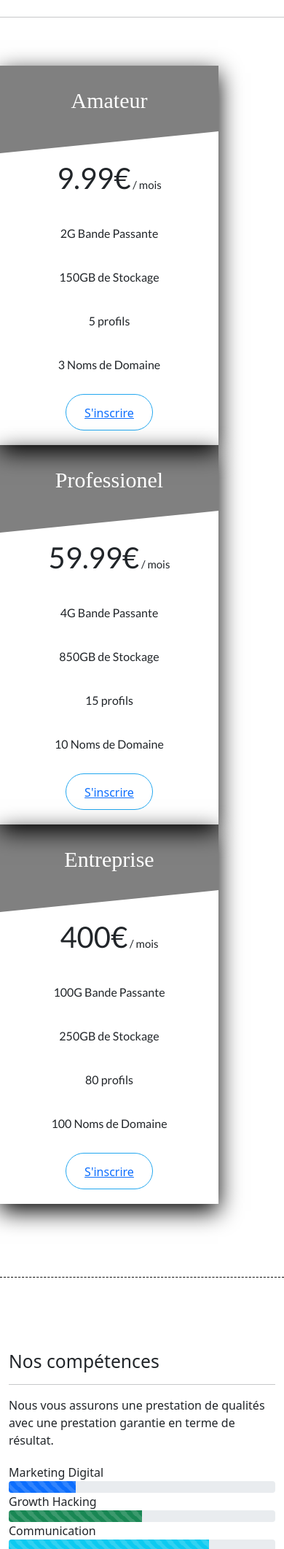
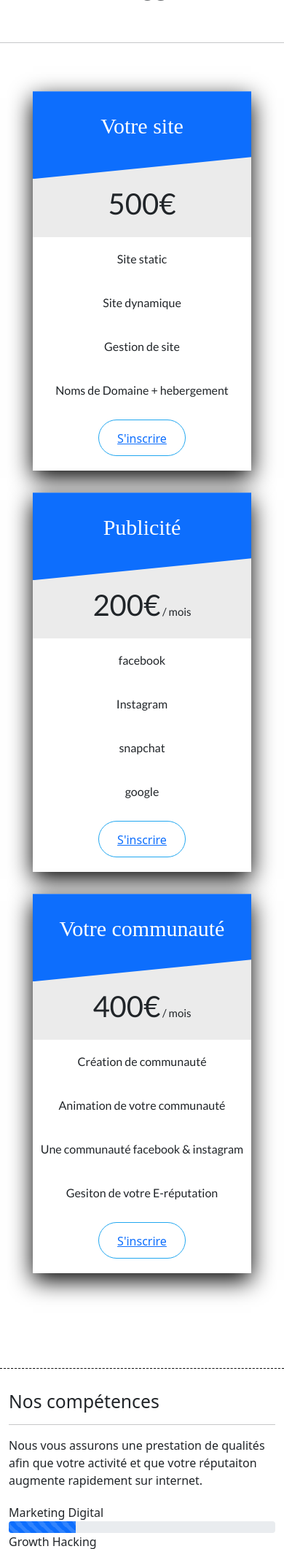
Before and after one commit to RENZOZ78/ORNIKAR, a PHP site: page / in a window 390 px wide. Shown: the part 4121-6244 px from the top of the page at 73% size. Run offline with PHP 8.4, Linux system fonts and the light colour scheme; some libraries are stand-ins or nearby versions.

Commit message:
modif infos & media querie

```diff
--- a/index.html
+++ b/index.html
@@ -30,7 +30,7 @@
     <header id="top" >
         <div class="container">
 
-            <nav class="navbar navbar-expand-md bg-dark navbar-dark fixed-top id="main-nav>
+            <nav class="navbar navbar-expand-md bg-primary navbar-dark fixed-top id="main-nav>
                 <div class="container">
                     <a href="index.html" class="navbar-brand" >Ornikar</a>
                     <button class="navbar-toggler" data-toggle="collapse" data-target="#navbarCollapse">
@@ -76,7 +76,7 @@
                 <div class="col-md-6">
                     <h2>A Propos</h2>
                     <hr>
-                    <p>Notre agence vous propose une pluralité de solution à tous vos porblème. En effet nous écoutons vos demande, identifiant les problèmatiques, posons les étapes du projets, et enfin nous réalisons votre souhait</p>
+                    <p>Notre agence vous propose plusieurs solutions afin que votre activié grossise via le web. En effet nous écoutons vos demande, identifions les problèmatiques, posons les étapes du projets, et enfin nous réalisons votre souhait</p>
                 </div>
 
                 <div class="col-md-6">
@@ -86,13 +86,13 @@
                                 <h5 class="mb-0">
                                     <button class="btn" type="button" data-toggle="collapse" data-target="#collapseOne">
                                         <i class="fas fa-chevron-right"></i>
-                                        &nbsp;Les détails
+                                        &nbsp;Les détails:
                                     </button>
                                 </h5>
                             </div>
                             <div id="collapseOne" class="collapse show" data-parent="#accordionExample" >
                                 <div class="card-body">
-                                    Lorem ipsum dolor sit amet consectetur adipisicing elit. Tempora sit necessitatibus laboriosam itaque quaerat assumenda id magni enim maxime molestiae?
+                                    Nous mettons un point d'honneur à vous proposer des sites modernes, afin que vous puissez attire une large palette de clients.
                                 </div>
                             </div>
                         </div>
@@ -102,13 +102,13 @@
                                 <h5 class="mb-0">
                                     <button class="btn" type="button" data-toggle="collapse" data-target="#collapseTwo">
                                         <i class="fas fa-chevron-right"></i>
-                                        &nbsp;Encore des détails
+                                        &nbsp;Encore des détails: Présence web
                                     </button>
                                 </h5>
                             </div>
                             <div id="collapseTwo" class="collapse" data-parent="#accordionExample" >
                                 <div class="card-body">
-                                    Lorem ipsum dolor sit amet consectetur adipisicing elit. Tempora sit necessitatibus laboriosam itaque quaerat assumenda id magni enim maxime molestiae?
+                                    Nous accentuons votre présence sur le web, de sorte que vous puissiez profitez de tout le potentiel de votre entreprise sur internet.
                                 </div>
                             </div>
                         </div>
@@ -118,13 +118,13 @@
                                 <h5 class="mb-0">
                                     <button class="btn" type="button" data-toggle="collapse" data-target="#collapseThree">
                                         <i class="fas fa-chevron-right"></i>
-                                        &nbsp;Encore plus de détails
+                                        &nbsp;Encore plus de détails: E-réputation
                                     </button>
                                 </h5>
                             </div>
                             <div id="collapseThree" class="collapse" data-parent="#accordionExmple" >
                                 <div class="card-body">
-                                    Lorem ipsum dolor sit amet consectetur adipisicing elit. Tempora sit necessitatibus laboriosam itaque quaerat assumenda id magni enim maxime molestiae?
+                                Parce la réputation de votre société est importante, nous mettons tout en oeuvre que vous clients soient satisfaits et qu'ils le disent tout haut.
                                 </div>
                             </div>
                         </div>
@@ -162,7 +162,7 @@
 
     <section id="ban1" class="py-2">
         <div class="container py-5">
-            <h2 class="pb-3">Êtes-vous prêt à commencer?</h2>
+            <h2 class="pb-3">Êtes-vous prêt à faire passer votre activité à une autre dimension  <i class="fa fa-smile-wink" ></i> </h2>
             <!-- d-none dm-block = technique pour faire disparaitre un element texte a partir de la taille ecran medium -->
             <p class="text-dark d-none d-md-block">Lorem, ipsum dolor sit amet consectetur adipisicing elit. Aperiam odio soluta fugit officiis nulla distinctio, ab tempore quaerat consequuntur. Aut?</p>
             <a href="#" class="btn btn-primary">Démarrez maintenant</a>
@@ -226,56 +226,56 @@
    <section id="prix">
        <h2 class="text-center offreH">Nos offres</h2>
        <hr>
-       <div id="cartes" class="container">
-           <div class="row">
+       <div id="cartes" class="container  ">
+           <div class="row  ">
 
-                <div class="col-lg-4">
+                <div class="col-lg-4 carte">
                     <div class="threeCards">
                         <div class="header">
-                            <h2><span id="spanPrix">9.99€</span> / mois</h2>
+                            <h2><span id="spanPrix">500€</span> </h2>
                             <div class="type">
-                                <h2>Amateur</h2>
+                                <h2>Votre site </h2>
                             </div>
                         </div>
 
-                        <div class="details">2G Bande Passante</div>
-                        <div class="details">150GB de Stockage</div>
-                        <div class="details">5 profils</div>
-                        <div class="details">3 Noms de Domaine</div>
+                        <div class="details">Site static</div>
+                        <div class="details">Site dynamique</div>
+                        <div class="details">Gestion de site</div>
+                        <div class="details"> Noms de Domaine + hebergement</div>
                         <div id="btn"><a href="#">S'inscrire</a></div>
                     </div>
                 </div>
 
-                <div class="col-lg-4">
+                <div class="col-lg-4 carte">
                     <div class="threeCards">
                         <div class="header">
-                            <h2><span id="spanPrix">59.99€</span> / mois</h2>
+                            <h2><span id="spanPrix">200€</span> / mois</h2>
                             <div class="type">
-                                <h2>Professionel</h2>
+                                <h2>Publicité</h2>
                             </div>
                         </div>
 
-                        <div class="details">4G Bande Passante</div>
-                        <div class="details">850GB de Stockage</div>
-                        <div class="details">15 profils</div>
-                        <div class="details">10 Noms de Domaine</div>
+                        <div class="details">facebook</div>
+                        <div class="details">Instagram</div>
+                        <div class="details">snapchat</div>
+                        <div class="details">google</div>
                         <div id="btn"><a href="#">S'inscrire</a></div>
                     </div>
                 </div>
 
-                <div class="col-lg-4">
+                <div class="col-lg-4 carte">
                     <div class="threeCards">
                         <div class="header">
                             <h2><span id="spanPrix">400€</span> / mois</h2>
                             <div class="type">
-                                <h2>Entreprise</h2>
+                                <h2>Votre communauté</h2>
                             </div>
                         </div>
 
-                        <div class="details">100G Bande Passante</div>
-                        <div class="details">250GB de Stockage</div>
-                        <div class="details">80 profils</div>
-                        <div class="details">100 Noms de Domaine</div>
+                        <div class="details">Création de communauté</div>
+                        <div class="details">Animation de votre communauté</div>
+                        <div class="details">Une communauté facebook & instagram</div>
+                        <div class="details">Gesiton de votre E-réputation</div>
                         <div id="btn"><a href="#">S'inscrire</a></div>
                     </div>
                 </div>
@@ -293,7 +293,7 @@
                    <h2>Nos compétences</h2>
                    <hr>
                    <p>
-                       Nous vous assurons une prestation de qualités avec une prestation garantie en terme de résultat.
+                       Nous vous assurons une prestation de qualités afin que votre activité et que votre réputaiton augmente rapidement sur internet.
                    </p>
                </div>
 
--- a/style.css
+++ b/style.css
@@ -66,14 +66,14 @@ h1{
     border-bottom: 1px dashed #2f2d2d;
 }
 
-/* Trois icones */
+/* ***************************Trois icones */
 #icones{
     padding-top: 75px;
     padding-bottom:75px;
     border-bottom: 1px dashed #2f2d2d;
 }
 
-/* 1er banniere */
+/************************* 1er banniere */
 
 #ban1{
     position: relative;
@@ -101,7 +101,7 @@ h1{
     padding-bottom: 40px;
 }
 
-/* seconde nbanniere */
+/*************************** seconde banniere */
 
 #ban2{
     position: relative;
@@ -119,7 +119,7 @@ h1{
     font-weight: 400;
 }
 
-/* Cartes */
+/*********************************** Cartes */
 
 .offreH{
     font-size: 70px;
@@ -148,7 +148,7 @@ h1{
     height: 200px;
     width: 300px;
     position: relative;
-    background: rgba(216, 216, blu216, 0.5)
+    background: rgba(216, 216, 216, 0.5)
 }
 
 .header h2{
@@ -168,7 +168,8 @@ h1{
 .type{
     height: 120px;
     width: 300px;
-    background: rgba(2,2,2,0.5);
+    /* background: rgba(2,2,2,0.5); */
+    background: #0d6efd;
     clip-path: polygon(0 0, 100% 0, 100% 75%, 0 100%);
     position: absolute;
     top: 0;
@@ -250,32 +251,74 @@ h1{
 
 /* MEIDA QUERY */
 
+@media screen and (max-width: 1200px){
+    /* header{
+        height: 75vh;
+    } */
+    .preTxt{
+        font-size: 40px;
+
+    }
+    h1{
+        font-size: 90px;
+    }
+}
+
+@media screen and (max-width: 1000px){
+
+
+    .threeCards{
+
+            margin: 0 auto 30px;
+        }
+
+    .header{
+        width: 100%;
+    }
+
+}
+
 @media screen and (max-width: 800px){
     header{
         height: 75vh;
     }
     .preTxt{
-        font-size: 40px;
+        font-size: 30px;
 
     }
     h1{
-        font-size: 81px;
+        font-size: 71px;
+    }
+    .text-intro{
+        padding: 100px auto;
     }
 }
 
-@media screen and (max-width: 762){
+@media screen and (max-width: 762px){
+    header{
+        height: 55vh;
+    }
    #progress{
        padding-top : 30px;
        padding-bottom: 30px;
+    }
+    .preTxt{
+        font-size: 20px;
+
+    }
+    h1{
+        font-size: 51px;
+    }
+    .text-intro{
+        padding-top: 200px ;
     }
 }
 
 @media screen and (max-width: 500px){
     header{
         height: 55vh;
-
     }
-    .text-intro a {
+    .text-intro {
         padding-top: 200px;
     }
     .text-intro a{
@@ -285,7 +328,7 @@ h1{
         font-size: 35px!important;
     }
     .preTxt{
-        font-size: 30px;
+        font-size: 25px;
     }
     h1{
         font-size: 51px;
```
